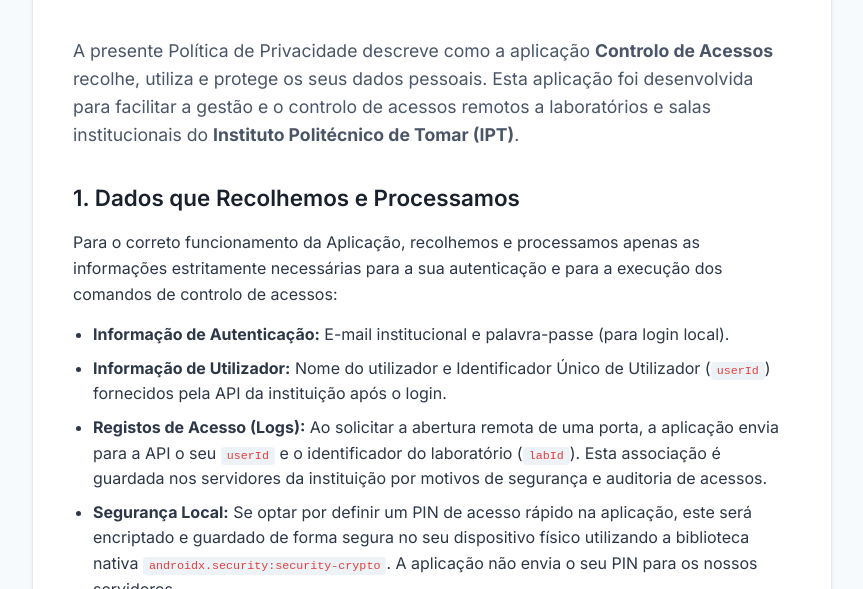
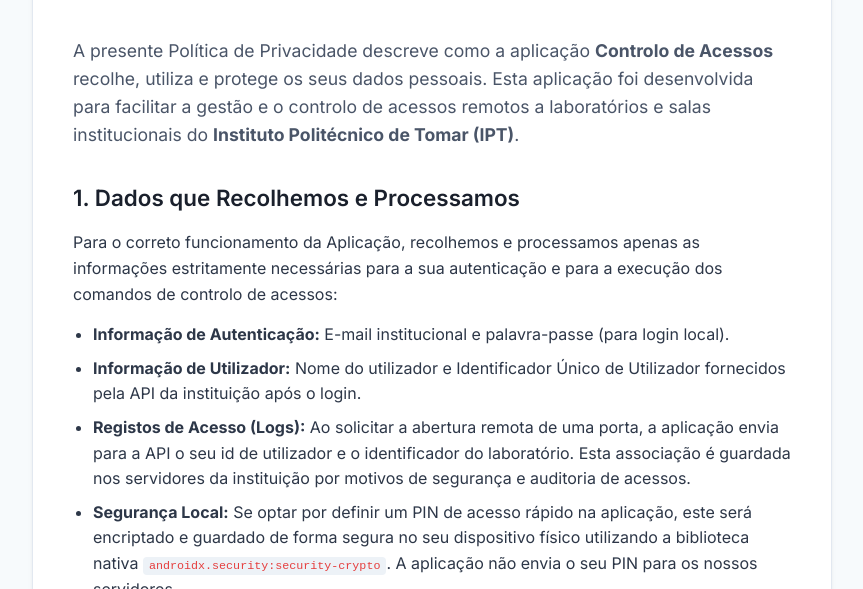
Before and after one commit to Campos45/App-Movel-Controlo-Acessos, a plain HTML site: page index.html in a window 1280 px wide. Shown: the part 211-800 px from the top of the page, without its empty margins (208-1071 px from the left). Drawn offline with Linux system fonts and the light colour scheme.

Commit message:
Update index.html

```diff
--- a/index.html
+++ b/index.html
@@ -142,8 +142,8 @@
         <p>Para o correto funcionamento da Aplicação, recolhemos e processamos apenas as informações estritamente necessárias para a sua autenticação e para a execução dos comandos de controlo de acessos:</p>
         <ul>
             <li><strong>Informação de Autenticação:</strong> E-mail institucional e palavra-passe (para login local).</li>
-            <li><strong>Informação de Utilizador:</strong> Nome do utilizador e Identificador Único de Utilizador (<code>userId</code>) fornecidos pela API da instituição após o login.</li>
-            <li><strong>Registos de Acesso (Logs):</strong> Ao solicitar a abertura remota de uma porta, a aplicação envia para a API o seu <code>userId</code> e o identificador do laboratório (<code>labId</code>). Esta associação é guardada nos servidores da instituição por motivos de segurança e auditoria de acessos.</li>
+            <li><strong>Informação de Utilizador:</strong> Nome do utilizador e Identificador Único de Utilizador fornecidos pela API da instituição após o login.</li>
+            <li><strong>Registos de Acesso (Logs):</strong> Ao solicitar a abertura remota de uma porta, a aplicação envia para a API o seu id de utilizador e o identificador do laboratório. Esta associação é guardada nos servidores da instituição por motivos de segurança e auditoria de acessos.</li>
             <li><strong>Segurança Local:</strong> Se optar por definir um PIN de acesso rápido na aplicação, este será encriptado e guardado de forma segura no seu dispositivo físico utilizando a biblioteca nativa <code>androidx.security:security-crypto</code>. A aplicação não envia o seu PIN para os nossos servidores.</li>
         </ul>
     </section>
```
